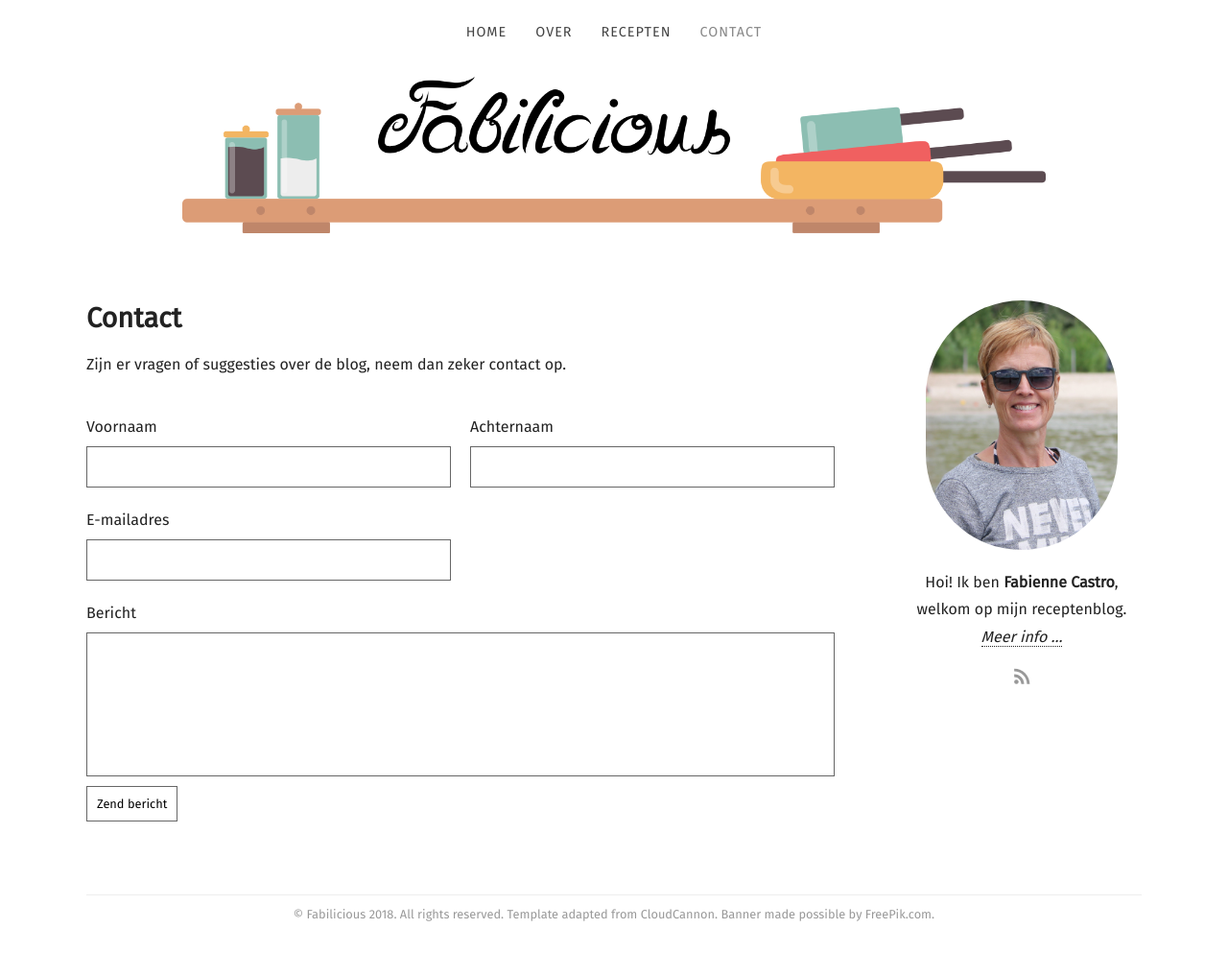
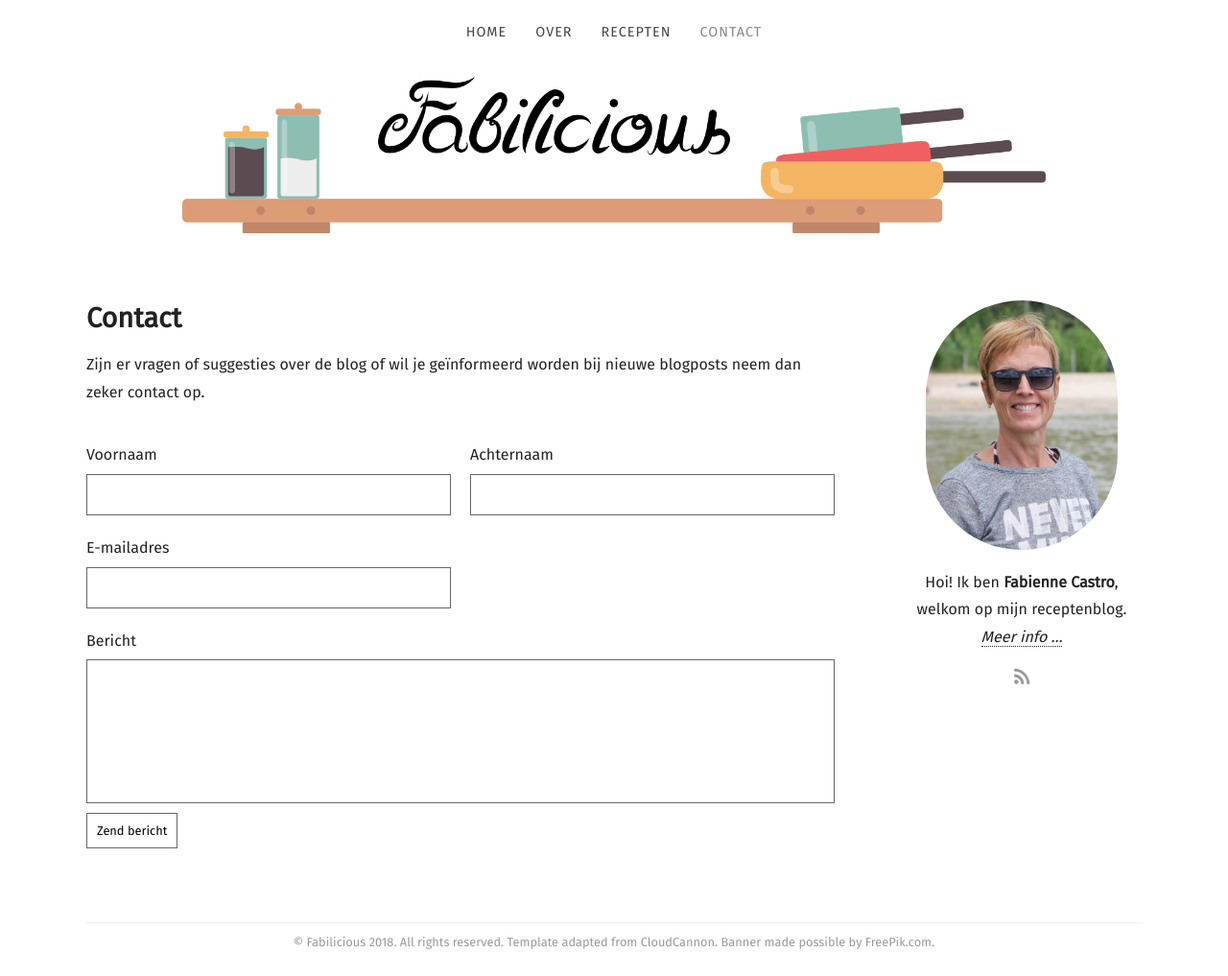
Before and after one commit to fabilicious/fabilicious.github.io, a Jekyll site: the page built from contact.html, in a window 1280 px wide and 1017 px high. Shown: the whole window at 96% size. Built offline with Jekyll 4.4.1, drawn with Linux system fonts in a browser that asks for light colours; some web fonts are replaced.

Commit message:
minor change contact form

```diff
--- a/contact.html
+++ b/contact.html
@@ -2,7 +2,7 @@
 title: Contact
 ---
 <h1>Contact</h1>
-<p class="editable">Zijn er vragen of suggesties over de blog, neem dan zeker contact op.</p>
+<p class="editable">Zijn er vragen of suggesties over de blog of wil je geïnformeerd worden bij nieuwe blogposts neem dan zeker contact op.</p>
 
 <form method="post" action="https://formspree.io/bram.de.jaegher@gmail.com">
 		<!--<input type="hidden" name="_to" value="{{ site.data.email }}" />
```
